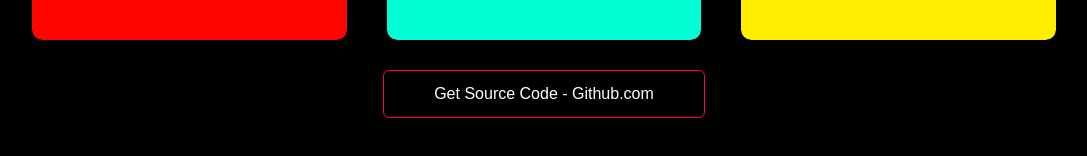
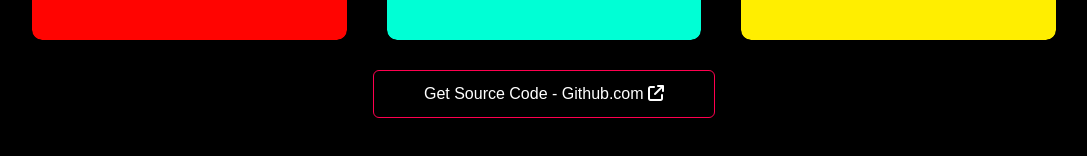
Before and after one commit to RownabDasGupta/Live-Weather-Update, a plain HTML site: page index.html in a window 1280 px wide. Shown: the part 514-670 px from the top of the page, without its empty margins (96-1183 px from the left). Drawn offline with Linux system fonts and the light colour scheme; no server answers.

Commit message:
added link of Github/Live Weather Update

```diff
--- a/index.html
+++ b/index.html
@@ -89,7 +89,8 @@
 
         </div>
       </div>
-      <a href="" class="btn">Get Source Code - Github.com</a>
+      <a href="https://github.com/RownabDasGupta/Live-Weather-Update" target = "blank" class="btn">Get Source Code -
+        Github.com <i class="fa-solid fa-arrow-up-right-from-square"></i></a>
 
 
       <!-- ends -->
```
